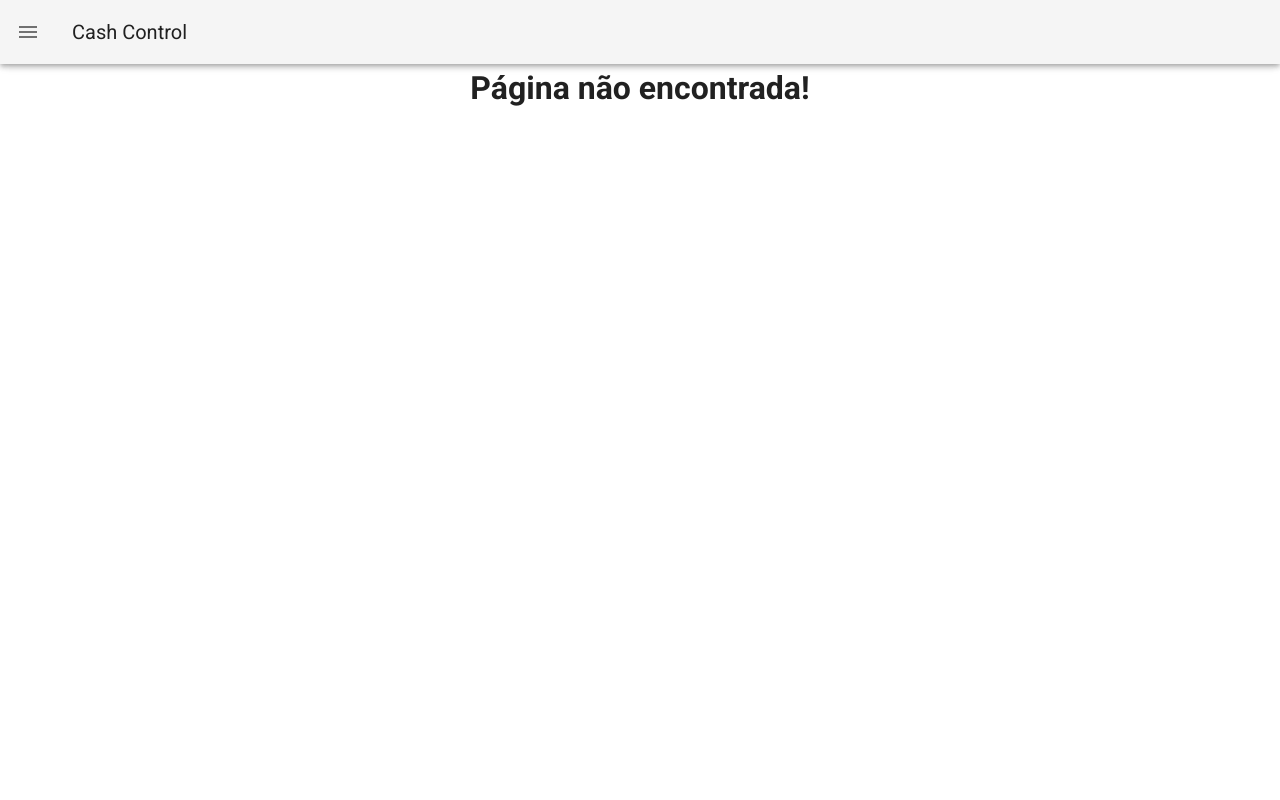
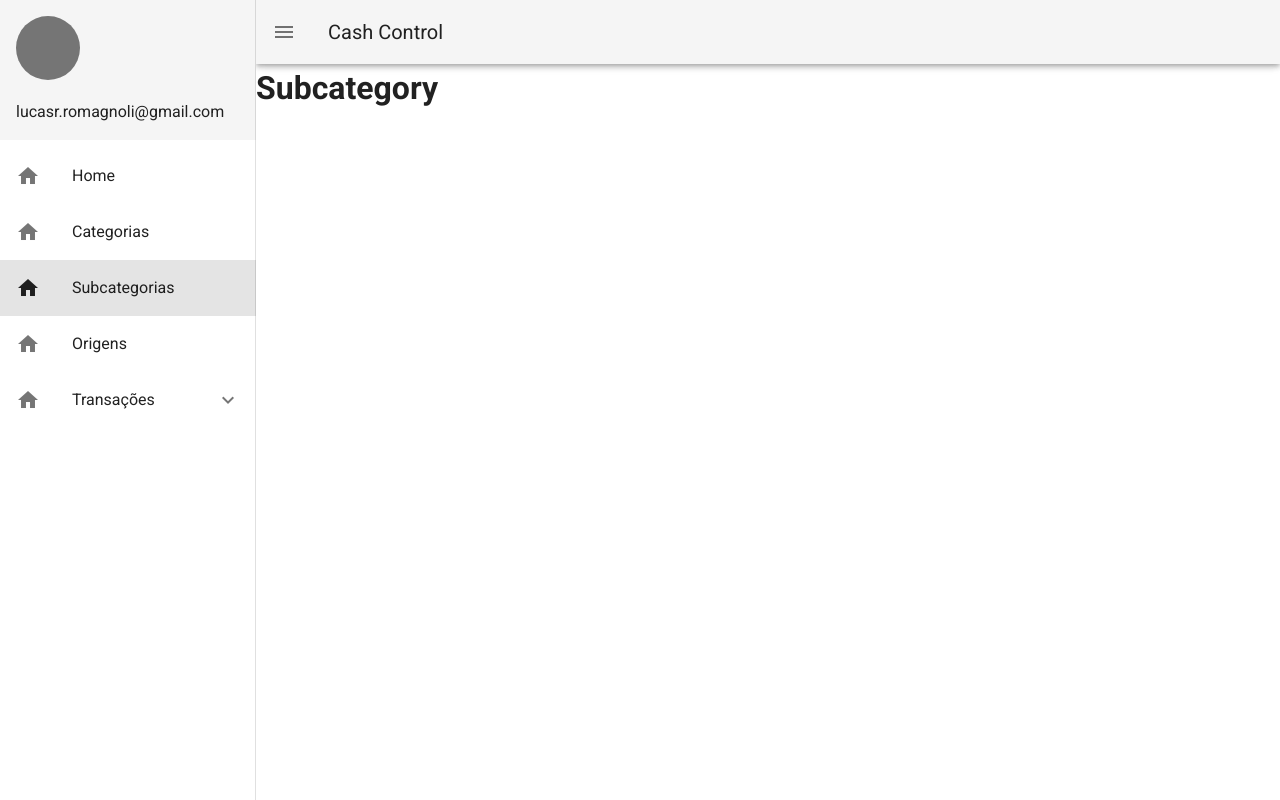
Before and after one commit to lucasromagnoli/cashcontrol-spa, a Vue app: page /subcategory in a window 1280 px wide. Built offline with nearby package versions, Linux system fonts and the light colour scheme.

Commit message:
Implementando componente de navegacao

```diff
--- a/src/App.vue
+++ b/src/App.vue
@@ -1,6 +1,6 @@
 <template>
   <v-app>
-    <the-header-and-sidebar :drawer="drawer" />
+    <the-header-and-sidebar />
     <v-main><router-view></router-view></v-main>
   </v-app>
 </template>
--- a/src/components/layout/TheHeaderAndSidebar.vue
+++ b/src/components/layout/TheHeaderAndSidebar.vue
@@ -5,6 +5,44 @@
         <v-avatar class="mb-5" color="grey darken-1" size="64"></v-avatar>
         <div>lucasr.romagnoli@gmail.com</div>
       </v-sheet>
+      <v-list>
+        <v-list-item
+          v-for="(link, index) in orphanLinks"
+          :key="index + link"
+          :to="link.route"
+          exact
+          link
+        >
+          <v-list-item-icon>
+            <v-icon v-text="link.icon" />
+          </v-list-item-icon>
+
+          <v-list-item-title v-text="link.title" />
+        </v-list-item>
+
+        <v-list-group
+          v-for="(link, index) in fatherLinks"
+          :key="index"
+          :value="false"
+          :prepend-icon="link.icon"
+        >
+          <template v-slot:activator>
+            <v-list-item-title v-text="link.title"></v-list-item-title>
+          </template>
+
+          <v-list-item
+            v-for="(children, indexChildren) in link.childrens"
+            :key="indexChildren + children"
+            :to="children.route"
+            link
+          >
+            <v-list-item-icon>
+              <v-icon v-text="children.icon"></v-icon>
+            </v-list-item-icon>
+            <v-list-item-title v-text="children.title"></v-list-item-title>
+          </v-list-item>
+        </v-list-group>
+      </v-list>
     </v-navigation-drawer>
 
     <v-app-bar app>
@@ -18,8 +56,59 @@
 export default {
   data() {
     return {
-      drawer: false,
+      drawer: null,
+      links: [
+        {
+          icon: 'mdi-home',
+          title: 'Home',
+          route: { name: 'Home' },
+        },
+        {
+          icon: 'mdi-home',
+          title: 'Categorias',
+          route: { name: 'Category' },
+        },
+        {
+          icon: 'mdi-home',
+          title: 'Subcategorias',
+          route: { name: 'Subcategory' },
+        },
+        {
+          icon: 'mdi-home',
+          title: 'Origens',
+          route: { name: 'Origin' },
+        },
+        {
+          icon: 'mdi-home',
+          title: 'Transações',
+          childrens: [
+            {
+              icon: 'mdi-inbox-arrow-down',
+              title: 'Movimentações',
+              route: { name: 'Transaction' },
+            },
+            {
+              icon: 'mdi-inbox-arrow-down',
+              title: 'Receitas',
+              route: { name: 'Income' },
+            },
+            {
+              icon: 'mdi-inbox-arrow-down',
+              title: 'Despesas',
+              route: { name: 'Expense' },
+            },
+          ],
+        },
+      ],
     };
+  },
+  computed: {
+    orphanLinks() {
+      return this.links.filter((link) => !link.childrens || link.childrens.length === 0);
+    },
+    fatherLinks() {
+      return this.links.filter((link) => link.childrens && link.childrens.length !== 0);
+    },
   },
 };
 </script>
--- a/src/router/routes.js
+++ b/src/router/routes.js
@@ -1,5 +1,11 @@
 import Home from '@/views/Home.vue';
 import PageNotFound from '@/views/PageNotFound.vue';
+import Category from '@/views/Category.vue';
+import Subcategory from '@/views/Subcategory.vue';
+import Origin from '@/views/Origin.vue';
+import Income from '@/views/Income.vue';
+import Expense from '@/views/Expense.vue';
+import Transaction from '@/views/Transaction.vue';
 
 export default [
   {
@@ -9,6 +15,42 @@ export default [
     meta: { title: 'Cash Control - SPA' },
   },
   {
+    path: '/category',
+    name: 'Category',
+    component: Category,
+    meta: { title: 'Categorias' },
+  },
+  {
+    path: '/subcategory',
+    name: 'Subcategory',
+    component: Subcategory,
+    meta: { title: 'Subcategorias' },
+  },
+  {
+    path: '/origin',
+    name: 'Origin',
+    component: Origin,
+    meta: { title: 'Origens' },
+  },
+  {
+    path: '/transaction',
+    name: 'Transaction',
+    component: Transaction,
+    meta: { title: 'Movimentações' },
+  },
+  {
+    path: '/income',
+    name: 'Income',
+    component: Income,
+    meta: { title: 'Receitas' },
+  },
+  {
+    path: '/expense',
+    name: 'Expense',
+    component: Expense,
+    meta: { title: 'Despesas' },
+  },
+  {
     path: '*',
     component: PageNotFound,
     meta: { title: 'Página não encontrada!' },
--- /dev/null
+++ b/src/views/Category.vue
@@ -0,0 +1,12 @@
+<template>
+  <h1>Categoria</h1>
+</template>
+
+<script>
+export default {
+  name: 'Category',
+};
+</script>
+
+<style>
+</style>
--- /dev/null
+++ b/src/views/Expense.vue
@@ -0,0 +1,12 @@
+<template>
+  <h1>Despesas</h1>
+</template>
+
+<script>
+export default {
+  name: 'Expense',
+};
+</script>
+
+<style>
+</style>
--- /dev/null
+++ b/src/views/Income.vue
@@ -0,0 +1,12 @@
+<template>
+  <h1>Receitas</h1>
+</template>
+
+<script>
+export default {
+  name: 'Income',
+};
+</script>
+
+<style>
+</style>
--- /dev/null
+++ b/src/views/Origin.vue
@@ -0,0 +1,12 @@
+<template>
+  <h1>Origins</h1>
+</template>
+
+<script>
+export default {
+  name: 'Origin',
+};
+</script>
+
+<style>
+</style>
--- /dev/null
+++ b/src/views/Subcategory.vue
@@ -0,0 +1,12 @@
+<template>
+  <h1>Subcategory</h1>
+</template>
+
+<script>
+export default {
+  name: 'Subcategory',
+};
+</script>
+
+<style>
+</style>
--- /dev/null
+++ b/src/views/Transaction.vue
@@ -0,0 +1,12 @@
+<template>
+  <h1>Movimentações</h1>
+</template>
+
+<script>
+export default {
+  name: 'Transaction',
+};
+</script>
+
+<style>
+</style>
```
